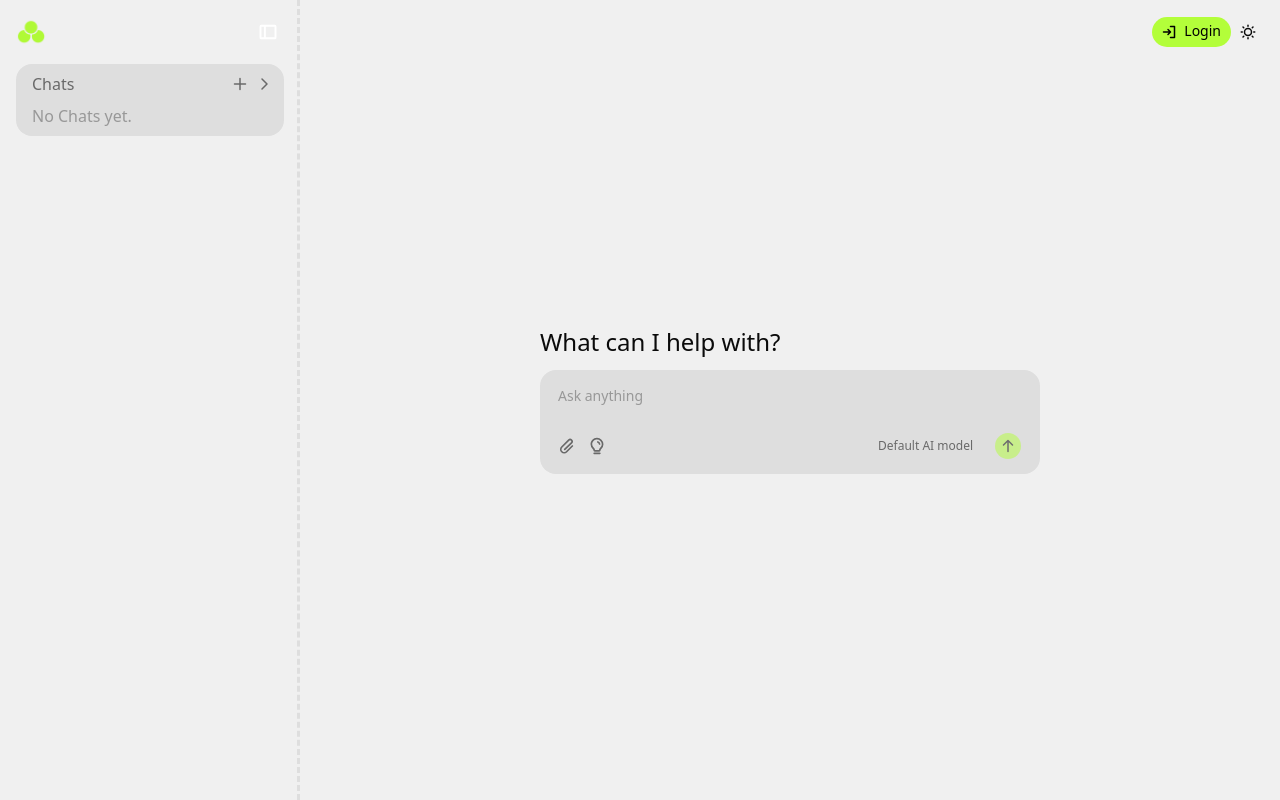
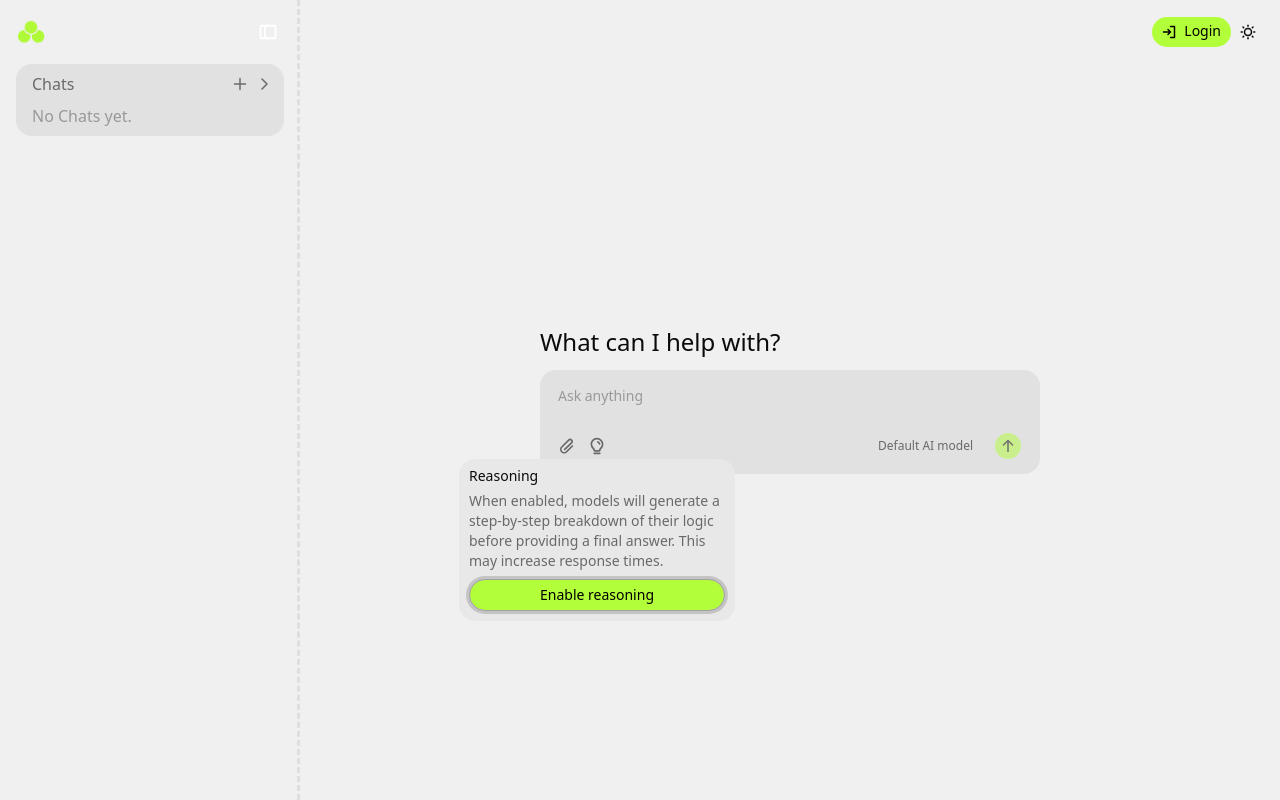
Before and after one commit to ayushghoshdev/prooompt, a Next.js app: page / in a window 1280 px wide. Both pictures are taken after a click on the icon 597 px from the left and 446 px from the top of the page. Built offline with nearby package versions, Linux system fonts and the light colour scheme; no server answers.

Commit message:
Add popover for reasoning toggle

```diff
--- a/src/app/(homepage)/components/AiPromptBox.tsx
+++ b/src/app/(homepage)/components/AiPromptBox.tsx
@@ -16,9 +16,15 @@ import {
   TooltipContent,
   TooltipTrigger,
 } from "@/components/ui/tooltip";
+import {
+  Popover,
+  PopoverContent,
+  PopoverTrigger,
+} from "@/components/ui/popover";
 
 const DEFAULT_MODEL_ID = "inclusionai/ring-2.6-1t:free";
 const MODEL_STORAGE_KEY = "prooompt_selected_model";
+const REASONING_STORAGE_KEY = "prooompt_reasoning_enabled";
 
 export default function AiPromptBox() {
   const [prompt, setPrompt] = useState("");
@@ -26,12 +32,19 @@ export default function AiPromptBox() {
   const [selectedModelId, setSelectedModelId] = useState(DEFAULT_MODEL_ID);
   const [isMenuOpen, setIsMenuOpen] = useState(false);
   const [loadingModels, setLoadingModels] = useState(true);
+  const [isReasoningEnabled, setIsReasoningEnabled] = useState(false);
+  const [isReasoningPopoverOpen, setIsReasoningPopoverOpen] = useState(false);
   const containerRef = useRef<HTMLDivElement | null>(null);
 
   useEffect(() => {
     const storedModel = window.localStorage.getItem(MODEL_STORAGE_KEY);
     if (storedModel) {
       setSelectedModelId(storedModel);
+    }
+
+    const storedReasoning = window.localStorage.getItem(REASONING_STORAGE_KEY);
+    if (storedReasoning) {
+      setIsReasoningEnabled(storedReasoning === "true");
     }
   }, []);
 
@@ -62,6 +75,13 @@ export default function AiPromptBox() {
       window.localStorage.setItem(MODEL_STORAGE_KEY, selectedModelId);
     }
   }, [selectedModelId]);
+
+  useEffect(() => {
+    window.localStorage.setItem(
+      REASONING_STORAGE_KEY,
+      String(isReasoningEnabled),
+    );
+  }, [isReasoningEnabled]);
 
   useEffect(() => {
     const handleOutsideClick = (event: MouseEvent) => {
@@ -170,16 +190,53 @@ export default function AiPromptBox() {
                 </Tooltip>
 
                 <Tooltip>
+                  <Popover
+                    open={isReasoningPopoverOpen}
+                    onOpenChange={setIsReasoningPopoverOpen}
+                  >
                     <TooltipTrigger asChild>
+                      <PopoverTrigger asChild>
                         <LightbulbIcon
                           size={18}
                           weight="bold"
-                      className="cursor-pointer hover:text-foreground transition-colors"
+                          className={`cursor-pointer
+                            ${
+                              isReasoningEnabled
+                                ? "text-primary/80 hover:text-primary"
+                                : "hover:text-foreground"
+                            } transition-colors`}
                         />
+                      </PopoverTrigger>
                     </TooltipTrigger>
                     <TooltipContent>
                       <p>Reasoning</p>
                     </TooltipContent>
+                    <PopoverContent className="w-69">
+                      <div className="grid gap-4">
+                        <div className="space-y-2">
+                          <h4 className="leading-none font-medium">
+                            Reasoning
+                          </h4>
+                          <p className="text-sm text-muted-foreground">
+                            When enabled, models will generate a step-by-step
+                            breakdown of their logic before providing a final
+                            answer. This may increase response times.
+                          </p>
+                          <Button
+                            className="w-full"
+                            onClick={() => {
+                              setIsReasoningEnabled(!isReasoningEnabled);
+                              setIsReasoningPopoverOpen(false);
+                            }}
+                          >
+                            {isReasoningEnabled
+                              ? "Disable reasoning"
+                              : "Enable reasoning"}
+                          </Button>
+                        </div>
+                      </div>
+                    </PopoverContent>
+                  </Popover>
                 </Tooltip>
               </div>
 
--- a/src/app/globals.css
+++ b/src/app/globals.css
@@ -53,11 +53,11 @@
   --foreground: oklch(0.145 0 0);
   --card: oklch(1 0 0);
   --card-foreground: oklch(0.145 0 0);
-  --popover: oklch(1 0 0);
+  --popover: oklch(0.93 0 0);
   --popover-foreground: oklch(0.145 0 0);
   --primary: oklch(0.9146 0.2249 129.08);
   --primary-foreground: oklch(0.985 0 0);
-  --secondary: oklch(0.9 0 0);
+  --secondary: oklch(0.91 0 0);
   --secondary-foreground: oklch(0.205 0 0);
   --muted: oklch(0.9 0 0);
   --muted-foreground: oklch(0.52 0 0);
@@ -88,7 +88,7 @@
   --foreground: oklch(0.985 0 0);
   --card: oklch(0.205 0 0);
   --card-foreground: oklch(0.985 0 0);
-  --popover: oklch(0.205 0 0);
+  --popover: oklch(0.19 0 0);
   --popover-foreground: oklch(0.985 0 0);
   --primary: oklch(0.9005 0.2362 130.09);
   --primary-foreground: oklch(0.205 0 0);
--- /dev/null
+++ b/src/components/ui/popover.tsx
@@ -0,0 +1,89 @@
+"use client";
+
+import * as React from "react";
+import { Popover as PopoverPrimitive } from "radix-ui";
+
+import { cn } from "@/lib/utils";
+
+function Popover({
+  ...props
+}: React.ComponentProps<typeof PopoverPrimitive.Root>) {
+  return <PopoverPrimitive.Root data-slot="popover" {...props} />;
+}
+
+function PopoverTrigger({
+  ...props
+}: React.ComponentProps<typeof PopoverPrimitive.Trigger>) {
+  return <PopoverPrimitive.Trigger data-slot="popover-trigger" {...props} />;
+}
+
+function PopoverContent({
+  className,
+  align = "center",
+  sideOffset = 4,
+  ...props
+}: React.ComponentProps<typeof PopoverPrimitive.Content>) {
+  return (
+    <PopoverPrimitive.Portal>
+      <PopoverPrimitive.Content
+        data-slot="popover-content"
+        align={align}
+        sideOffset={sideOffset}
+        className={cn(
+          "z-50 flex w-72 origin-(--radix-popover-content-transform-origin) flex-col gap-2.5 rounded-lg bg-popover p-2.5 text-sm text-popover-foreground outline-hidden duration-100 data-[side=bottom]:slide-in-from-top-2 data-[side=left]:slide-in-from-right-2 data-[side=right]:slide-in-from-left-2 data-[side=top]:slide-in-from-bottom-2 data-open:animate-in data-open:fade-in-0 data-open:zoom-in-95 data-closed:animate-out data-closed:fade-out-0 data-closed:zoom-out-95",
+          className,
+        )}
+        {...props}
+      />
+    </PopoverPrimitive.Portal>
+  );
+}
+
+function PopoverAnchor({
+  ...props
+}: React.ComponentProps<typeof PopoverPrimitive.Anchor>) {
+  return <PopoverPrimitive.Anchor data-slot="popover-anchor" {...props} />;
+}
+
+function PopoverHeader({ className, ...props }: React.ComponentProps<"div">) {
+  return (
+    <div
+      data-slot="popover-header"
+      className={cn("flex flex-col gap-0.5 text-sm", className)}
+      {...props}
+    />
+  );
+}
+
+function PopoverTitle({ className, ...props }: React.ComponentProps<"h2">) {
+  return (
+    <div
+      data-slot="popover-title"
+      className={cn("font-medium", className)}
+      {...props}
+    />
+  );
+}
+
+function PopoverDescription({
+  className,
+  ...props
+}: React.ComponentProps<"p">) {
+  return (
+    <p
+      data-slot="popover-description"
+      className={cn("text-muted-foreground", className)}
+      {...props}
+    />
+  );
+}
+
+export {
+  Popover,
+  PopoverAnchor,
+  PopoverContent,
+  PopoverDescription,
+  PopoverHeader,
+  PopoverTitle,
+  PopoverTrigger,
+};
```
Lines whose indentation alone changed are shown as unchanged.
